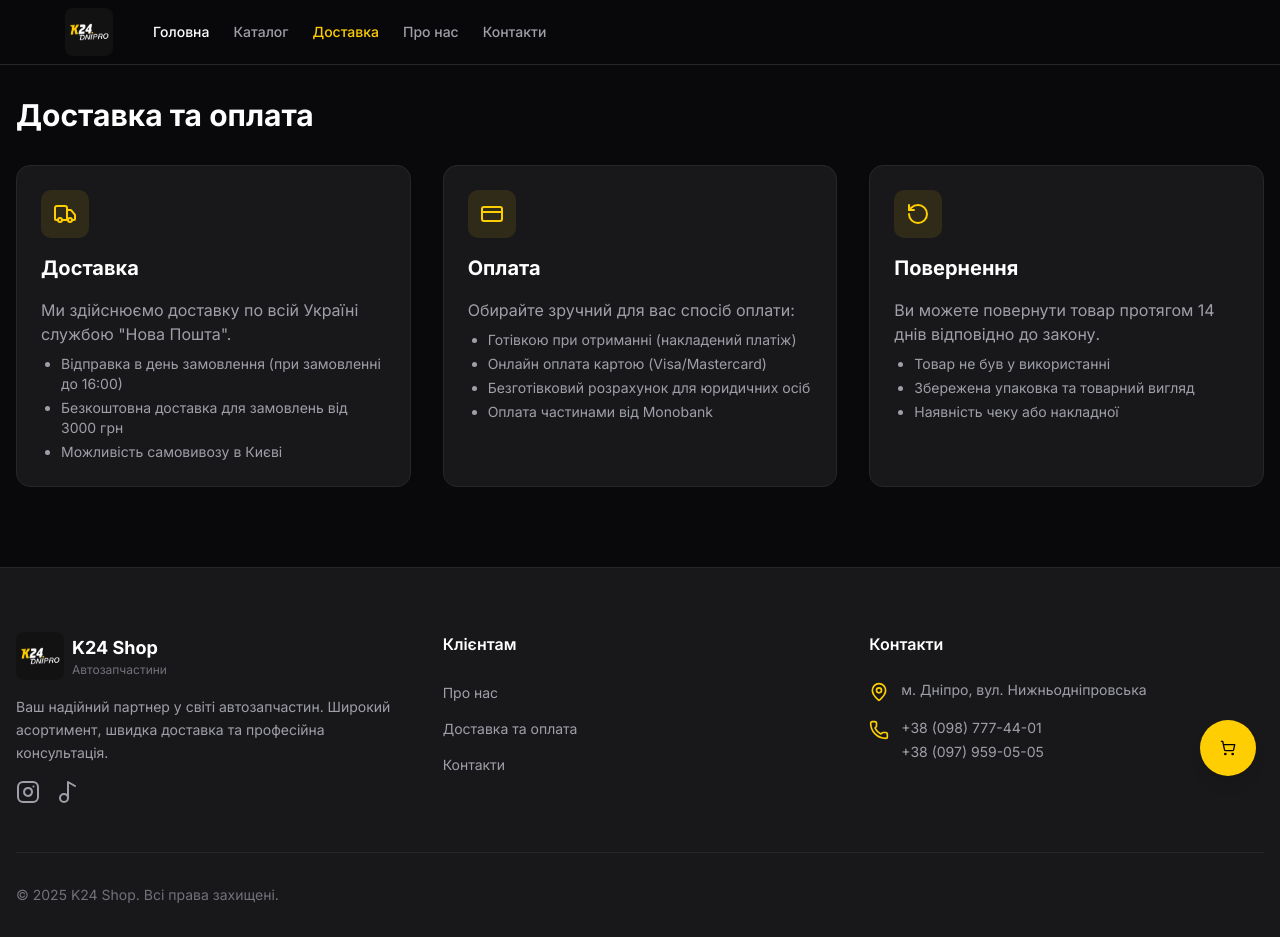
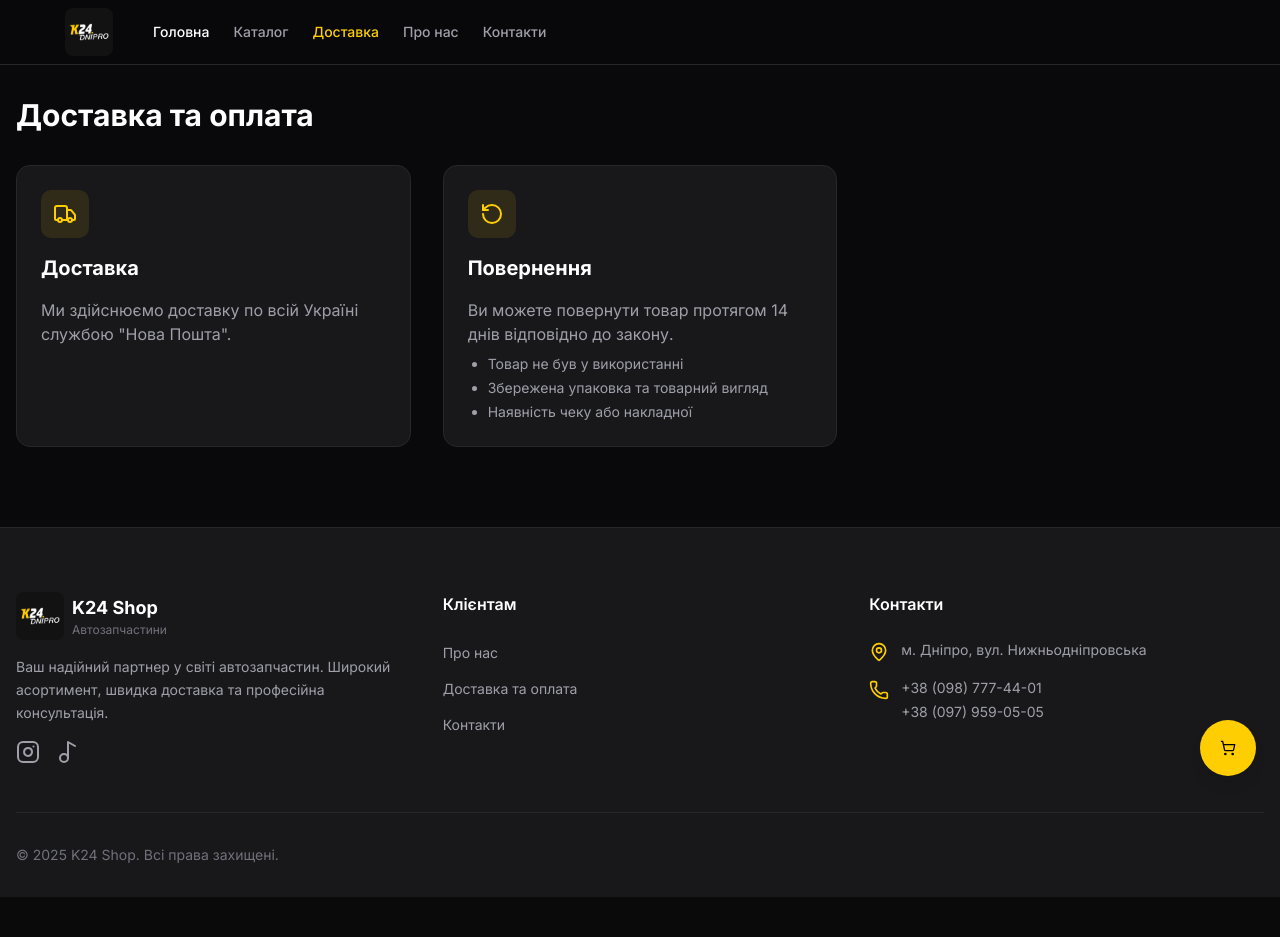
Before and after one commit to k24dnipro/k24-shop, a Next.js app: page /delivery in a window 1280 px wide. After the commit the page ends 897 px from the top, so only its background shows below. Built offline with nearby package versions, Linux system fonts and the light colour scheme; no server answers.

Commit message:
Refactor DeliveryPage component and update imports

```diff
--- a/app/delivery/page.tsx
+++ b/app/delivery/page.tsx
@@ -1,8 +1,11 @@
 "use client";
 
+import {
+  RotateCcw,
+  Truck,
+} from 'lucide-react';
+import { ShopFooter } from '@/components/shop/footer';
 import { ShopHeader } from '@/components/shop/header';
-import { ShopFooter } from '@/components/shop/footer';
-import { Truck, CreditCard, RotateCcw } from 'lucide-react';
 
 export default function DeliveryPage() {
   return (
@@ -19,15 +22,10 @@ export default function DeliveryPage() {
             <h2 className="text-xl font-bold text-white">Доставка</h2>
             <div className="space-y-2 text-zinc-400">
               <p>Ми здійснюємо доставку по всій Україні службою "Нова Пошта".</p>
-              <ul className="list-disc pl-5 space-y-1 text-sm">
-                <li>Відправка в день замовлення (при замовленні до 16:00)</li>
-                <li>Безкоштовна доставка для замовлень від 3000 грн</li>
-                <li>Можливість самовивозу в Києві</li>
-              </ul>
             </div>
           </div>
 
-          <div className="bg-zinc-900 border border-zinc-800 p-6 rounded-xl space-y-4">
+          {/* <div className="bg-zinc-900 border border-zinc-800 p-6 rounded-xl space-y-4">
             <div className="w-12 h-12 bg-k24-yellow/10 rounded-lg flex items-center justify-center text-k24-yellow">
               <CreditCard className="h-6 w-6" />
             </div>
@@ -41,7 +39,7 @@ export default function DeliveryPage() {
                 <li>Оплата частинами від Monobank</li>
               </ul>
             </div>
-          </div>
+          </div> */}
 
           <div className="bg-zinc-900 border border-zinc-800 p-6 rounded-xl space-y-4">
             <div className="w-12 h-12 bg-k24-yellow/10 rounded-lg flex items-center justify-center text-k24-yellow">
```
